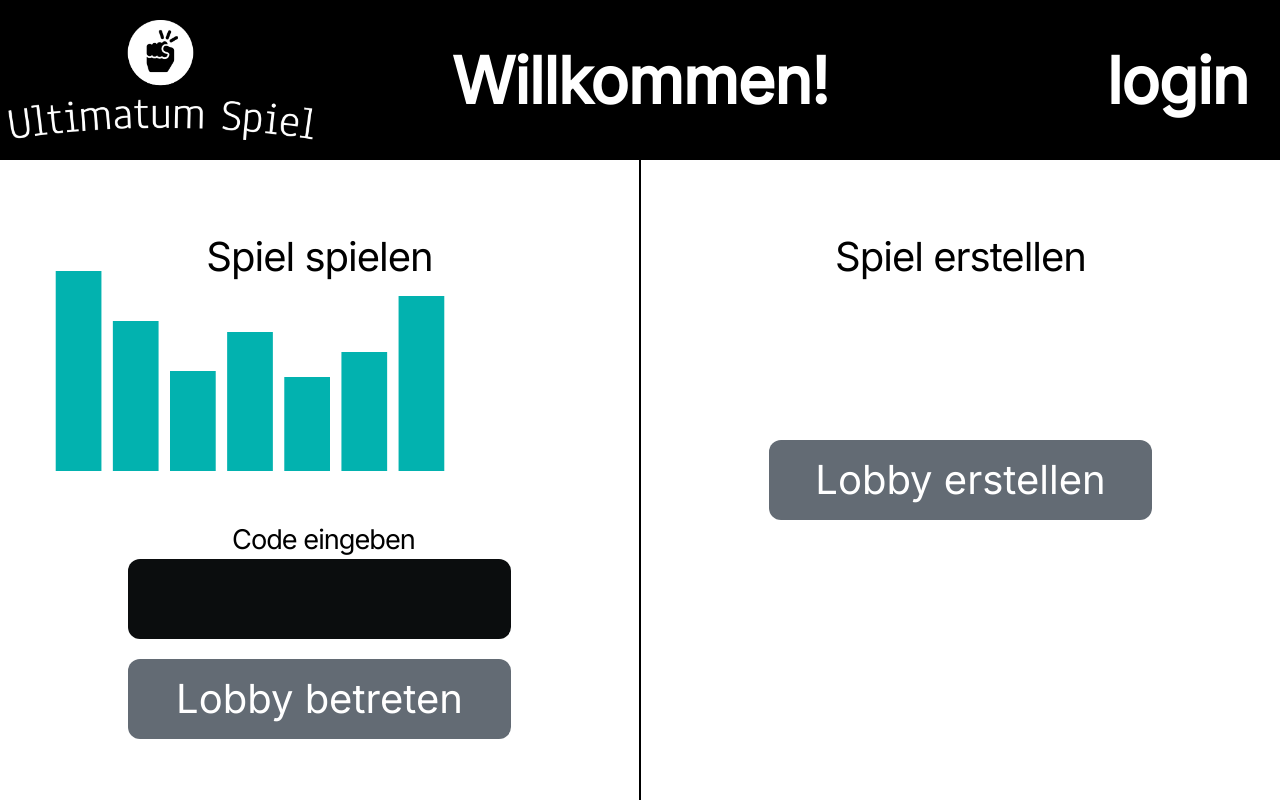
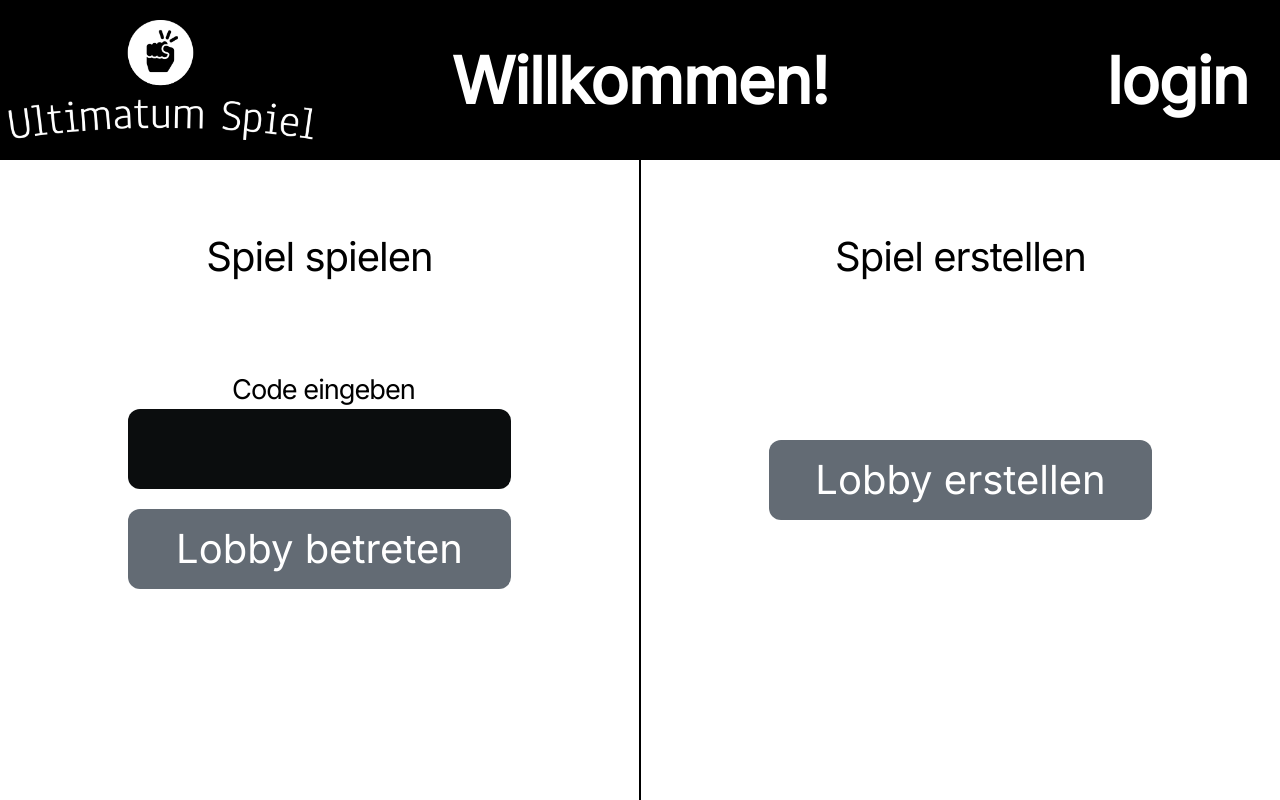
Before and after one commit to TownOfGoog/ultimatumSpiel, a React (Create React App) app in the folder frontend/: page / in a window 1280 px wide. Built offline with nearby package versions, Linux system fonts and the light colour scheme.

Commit message:
dev: mui chart takes too long to load

```diff
--- a/frontend/package.json
+++ b/frontend/package.json
@@ -7,7 +7,6 @@
     "@emotion/styled": "^11.11.0",
     "@fontsource/inter": "^5.0.17",
     "@mui/joy": "^5.0.0-beta.30",
-    "@mui/x-charts": "^7.1.1",
     "@testing-library/jest-dom": "^5.17.0",
     "@testing-library/react": "^13.4.0",
     "@testing-library/user-event": "^13.5.0",
--- a/frontend/src/pages/home.jsx
+++ b/frontend/src/pages/home.jsx
@@ -40,7 +40,6 @@ export default function Home() {
         >
           Spiel spielen
         </div>
-        <MyChart/>
 
         <FormControl
           sx={{
```
Also changed, not shown: 1 other file (tests, documents, lock files or other folders).
